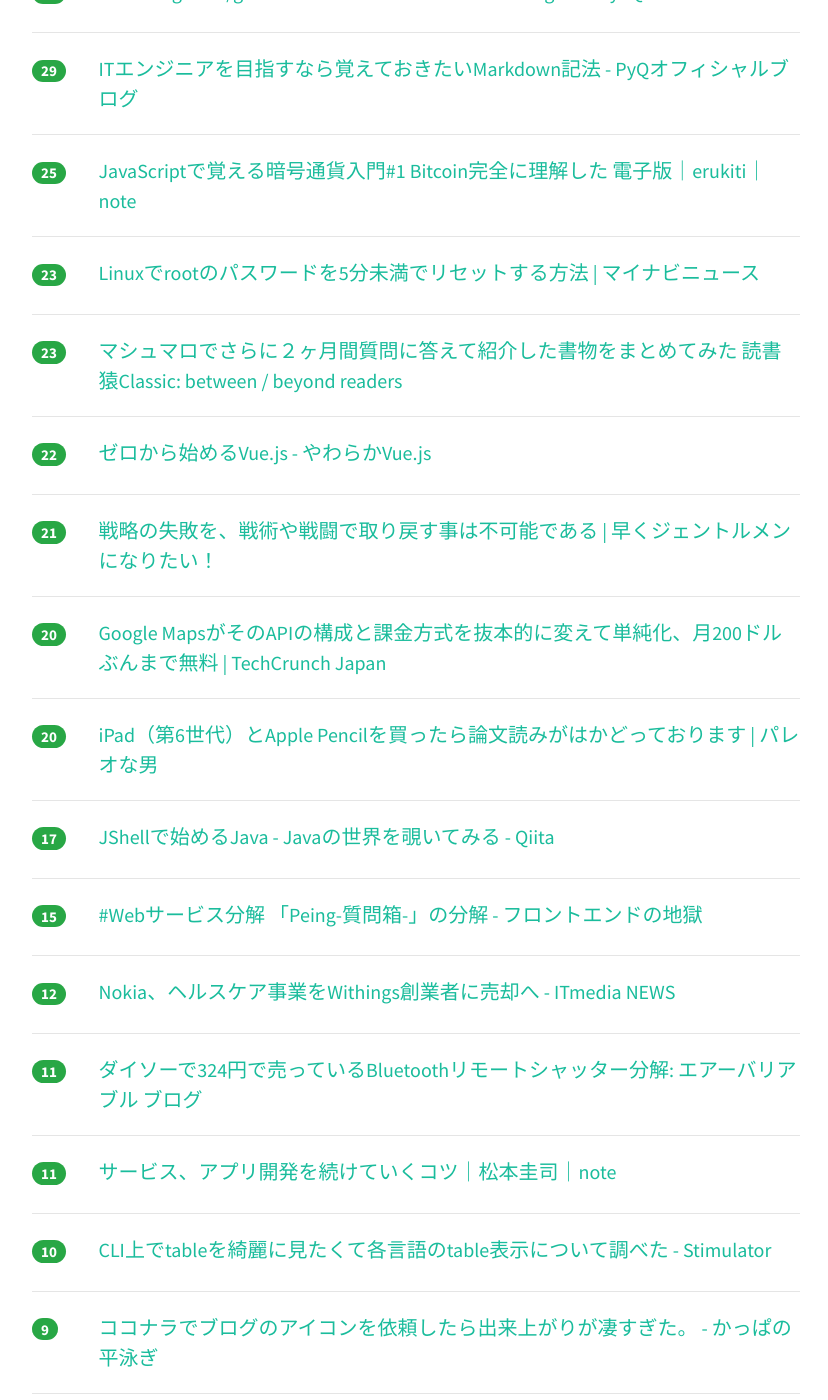
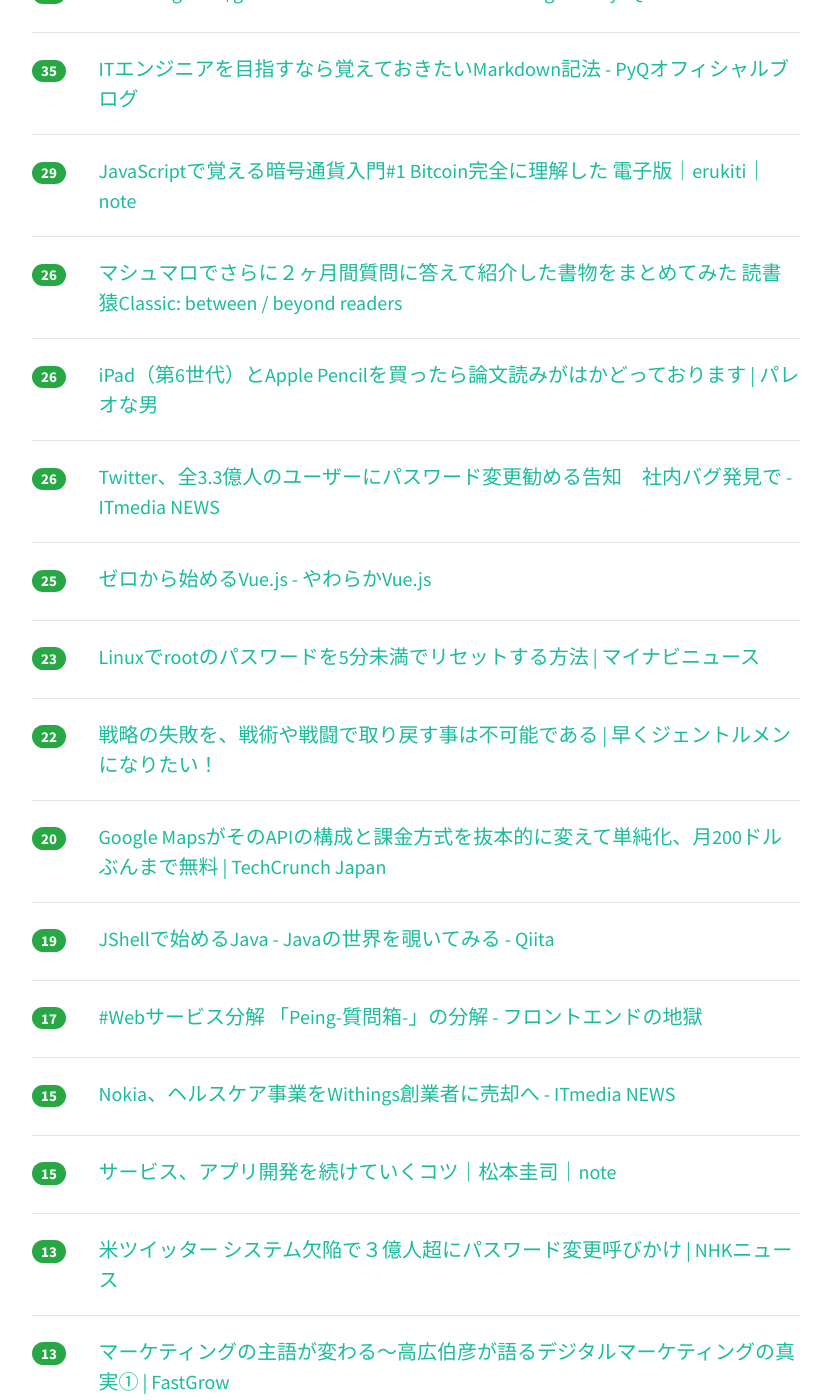
Before and after one commit to yatta47/hatena-matome-site, a Jekyll site: the page built from _posts/2018-05-04-hatena.md, in a window 1280 px wide and 1400 px high, scrolled down 700 px. Shown: the whole window, without its empty margins (224-1052 px from the left). Built offline with Jekyll 4.4.1, drawn with Linux system fonts in a browser that asks for light colours; nearby versions of some CDN libraries; some of the changed text lies outside the part shown.

Commit message:
Updated 2018-05-04

```diff
--- a/_posts/2018-05-04-hatena.md
+++ b/_posts/2018-05-04-hatena.md
@@ -1,39 +1,59 @@
 ---
 layout: post
 title:  "2018-05-04 はてぶIT"
-date:   2018-05-04 10:02:22
+date:   2018-05-04 11:02:44
 tags: [it-hotentry]
 ---
-25 件のデータあり
+28 件のデータあり
 
 <hr><div class="row">
-<div class="col-1"><span class="badge badge-pill badge-success h2">86</span></div>
+<div class="col-1"><span class="badge badge-pill badge-success h2">123</span></div>
+<div class="col-11"><a href='http://ch.nicovideo.jp/nekomimi/blomaga/ar1514125' target='_blank'>けもみみおーこく国営放送の今後について:ねこみみメモ - ブロマガ</a></div>
+</div>
+<hr>
+<div class="row">
+<div class="col-1"><span class="badge badge-pill badge-success h2">110</span></div>
 <div class="col-11"><a href='http://blog.monochromegane.com/blog/2018/05/03/smux/' target='_blank'>Go言語でTCPやソケット通信を多重化，高速化するsmux(ソケットマルチプレクサ)をつくった · THINKING MEGANE</a></div>
 </div>
 <hr>
 <div class="row">
-<div class="col-1"><span class="badge badge-pill badge-success h2">83</span></div>
-<div class="col-11"><a href='http://ch.nicovideo.jp/nekomimi/blomaga/ar1514125' target='_blank'>けもみみおーこく国営放送の今後について:ねこみみメモ - ブロマガ</a></div>
-</div>
-<hr>
-<div class="row">
-<div class="col-1"><span class="badge badge-pill badge-success h2">53</span></div>
+<div class="col-1"><span class="badge badge-pill badge-success h2">59</span></div>
 <div class="col-11"><a href='https://note.mu/iritec/n/nf920dbe0f430' target='_blank'>これを知ってればよかった！20以上のWebサービスを失敗してわかった！サービス開発のツボ｜入江 慎吾 ⚡ サービス開発だけで生きていく｜note</a></div>
 </div>
 <hr>
 <div class="row">
-<div class="col-1"><span class="badge badge-pill badge-success h2">38</span></div>
+<div class="col-1"><span class="badge badge-pill badge-success h2">39</span></div>
 <div class="col-11"><a href='https://github.com/github/gh-ost' target='_blank'>GitHub - github/gh-ost: GitHub's Online Schema Change for MySQL</a></div>
 </div>
 <hr>
 <div class="row">
-<div class="col-1"><span class="badge badge-pill badge-success h2">29</span></div>
+<div class="col-1"><span class="badge badge-pill badge-success h2">35</span></div>
 <div class="col-11"><a href='http://blog.pyq.jp/entry/IT_tips_180502' target='_blank'>ITエンジニアを目指すなら覚えておきたいMarkdown記法 - PyQオフィシャルブログ</a></div>
 </div>
 <hr>
 <div class="row">
+<div class="col-1"><span class="badge badge-pill badge-success h2">29</span></div>
+<div class="col-11"><a href='https://note.mu/erukiti/n/n1177b759eb4c' target='_blank'>JavaScriptで覚える暗号通貨入門#1 Bitcoin完全に理解した 電子版｜erukiti｜note</a></div>
+</div>
+<hr>
+<div class="row">
+<div class="col-1"><span class="badge badge-pill badge-success h2">26</span></div>
+<div class="col-11"><a href='https://readingmonkey.blog.fc2.com/blog-entry-788.html' target='_blank'>マシュマロでさらに２ヶ月間質問に答えて紹介した書物をまとめてみた 読書猿Classic: between / beyond readers</a></div>
+</div>
+<hr>
+<div class="row">
+<div class="col-1"><span class="badge badge-pill badge-success h2">26</span></div>
+<div class="col-11"><a href='https://yuchrszk.blogspot.com/2018/05/ipad6apple-pencil.html' target='_blank'>iPad（第6世代）とApple Pencilを買ったら論文読みがはかどっております | パレオな男</a></div>
+</div>
+<hr>
+<div class="row">
+<div class="col-1"><span class="badge badge-pill badge-success h2">26</span></div>
+<div class="col-11"><a href='http://www.itmedia.co.jp/news/articles/1805/04/news015.html' target='_blank'>Twitter、全3.3億人のユーザーにパスワード変更勧める告知　社内バグ発見で - ITmedia NEWS</a></div>
+</div>
+<hr>
+<div class="row">
 <div class="col-1"><span class="badge badge-pill badge-success h2">25</span></div>
-<div class="col-11"><a href='https://note.mu/erukiti/n/n1177b759eb4c' target='_blank'>JavaScriptで覚える暗号通貨入門#1 Bitcoin完全に理解した 電子版｜erukiti｜note</a></div>
+<div class="col-11"><a href='https://scrapbox.io/vue-yawaraka/%E3%82%BC%E3%83%AD%E3%81%8B%E3%82%89%E5%A7%8B%E3%82%81%E3%82%8BVue.js' target='_blank'>ゼロから始めるVue.js - やわらかVue.js</a></div>
 </div>
 <hr>
 <div class="row">
@@ -42,17 +62,7 @@ tags: [it-hotentry]
 </div>
 <hr>
 <div class="row">
-<div class="col-1"><span class="badge badge-pill badge-success h2">23</span></div>
-<div class="col-11"><a href='https://readingmonkey.blog.fc2.com/blog-entry-788.html' target='_blank'>マシュマロでさらに２ヶ月間質問に答えて紹介した書物をまとめてみた 読書猿Classic: between / beyond readers</a></div>
-</div>
-<hr>
-<div class="row">
 <div class="col-1"><span class="badge badge-pill badge-success h2">22</span></div>
-<div class="col-11"><a href='https://scrapbox.io/vue-yawaraka/%E3%82%BC%E3%83%AD%E3%81%8B%E3%82%89%E5%A7%8B%E3%82%81%E3%82%8BVue.js' target='_blank'>ゼロから始めるVue.js - やわらかVue.js</a></div>
-</div>
-<hr>
-<div class="row">
-<div class="col-1"><span class="badge badge-pill badge-success h2">21</span></div>
 <div class="col-11"><a href='https://non-gentlemen.com/strategy/' target='_blank'>戦略の失敗を、戦術や戦闘で取り戻す事は不可能である | 早くジェントルメンになりたい！</a></div>
 </div>
 <hr>
@@ -62,48 +72,63 @@ tags: [it-hotentry]
 </div>
 <hr>
 <div class="row">
-<div class="col-1"><span class="badge badge-pill badge-success h2">20</span></div>
-<div class="col-11"><a href='https://yuchrszk.blogspot.com/2018/05/ipad6apple-pencil.html' target='_blank'>iPad（第6世代）とApple Pencilを買ったら論文読みがはかどっております | パレオな男</a></div>
+<div class="col-1"><span class="badge badge-pill badge-success h2">19</span></div>
+<div class="col-11"><a href='https://qiita.com/nowokay/items/e0b9c676567134e4a622' target='_blank'>JShellで始めるJava - Javaの世界を覗いてみる - Qiita</a></div>
 </div>
 <hr>
 <div class="row">
 <div class="col-1"><span class="badge badge-pill badge-success h2">17</span></div>
-<div class="col-11"><a href='https://qiita.com/nowokay/items/e0b9c676567134e4a622' target='_blank'>JShellで始めるJava - Javaの世界を覗いてみる - Qiita</a></div>
+<div class="col-11"><a href='https://nabettu.hatenablog.com/entry/disassembly-peing' target='_blank'>#Webサービス分解 「Peing-質問箱-」の分解 - フロントエンドの地獄</a></div>
 </div>
 <hr>
 <div class="row">
 <div class="col-1"><span class="badge badge-pill badge-success h2">15</span></div>
-<div class="col-11"><a href='https://nabettu.hatenablog.com/entry/disassembly-peing' target='_blank'>#Webサービス分解 「Peing-質問箱-」の分解 - フロントエンドの地獄</a></div>
+<div class="col-11"><a href='http://www.itmedia.co.jp/news/articles/1805/03/news013.html' target='_blank'>Nokia、ヘルスケア事業をWithings創業者に売却へ - ITmedia NEWS</a></div>
+</div>
+<hr>
+<div class="row">
+<div class="col-1"><span class="badge badge-pill badge-success h2">15</span></div>
+<div class="col-11"><a href='https://note.mu/keizi666/n/nd7cc9552a4c3' target='_blank'>サービス、アプリ開発を続けていくコツ｜松本圭司｜note</a></div>
+</div>
+<hr>
+<div class="row">
+<div class="col-1"><span class="badge badge-pill badge-success h2">13</span></div>
+<div class="col-11"><a href='https://www3.nhk.or.jp/news/html/20180504/k10011426981000.html' target='_blank'>米ツイッター システム欠陥で３億人超にパスワード変更呼びかけ | NHKニュース</a></div>
+</div>
+<hr>
+<div class="row">
+<div class="col-1"><span class="badge badge-pill badge-success h2">13</span></div>
+<div class="col-11"><a href='https://www.fastgrow.jp/articles/democratization-of-marketing-01' target='_blank'>マーケティングの主語が変わる～高広伯彦が語るデジタルマーケティングの真実① | FastGrow</a></div>
 </div>
 <hr>
 <div class="row">
 <div class="col-1"><span class="badge badge-pill badge-success h2">12</span></div>
-<div class="col-11"><a href='http://www.itmedia.co.jp/news/articles/1805/03/news013.html' target='_blank'>Nokia、ヘルスケア事業をWithings創業者に売却へ - ITmedia NEWS</a></div>
+<div class="col-11"><a href='http://airvariable.asablo.jp/blog/2018/05/02/8842544' target='_blank'>ダイソーで324円で売っているBluetoothリモートシャッター分解: エアーバリアブル ブログ</a></div>
+</div>
+<hr>
+<div class="row">
+<div class="col-1"><span class="badge badge-pill badge-success h2">12</span></div>
+<div class="col-11"><a href='https://japanese.engadget.com/2018/05/03/twitter/' target='_blank'>Twitterがバグでパスワードを平文保存。全利用者に「変更のご検討」を求める - Engadget 日本版</a></div>
 </div>
 <hr>
 <div class="row">
 <div class="col-1"><span class="badge badge-pill badge-success h2">11</span></div>
-<div class="col-11"><a href='http://airvariable.asablo.jp/blog/2018/05/02/8842544' target='_blank'>ダイソーで324円で売っているBluetoothリモートシャッター分解: エアーバリアブル ブログ</a></div>
+<div class="col-11"><a href='http://vaaaaaanquish.hatenablog.com/entry/2018/05/03/231201' target='_blank'>CLI上でtableを綺麗に見たくて各言語のtable表示について調べた - Stimulator</a></div>
 </div>
 <hr>
 <div class="row">
 <div class="col-1"><span class="badge badge-pill badge-success h2">11</span></div>
-<div class="col-11"><a href='https://note.mu/keizi666/n/nd7cc9552a4c3' target='_blank'>サービス、アプリ開発を続けていくコツ｜松本圭司｜note</a></div>
-</div>
-<hr>
-<div class="row">
-<div class="col-1"><span class="badge badge-pill badge-success h2">10</span></div>
-<div class="col-11"><a href='http://vaaaaaanquish.hatenablog.com/entry/2018/05/03/231201' target='_blank'>CLI上でtableを綺麗に見たくて各言語のtable表示について調べた - Stimulator</a></div>
-</div>
-<hr>
-<div class="row">
-<div class="col-1"><span class="badge badge-pill badge-success h2">9</span></div>
 <div class="col-11"><a href='http://www.everythingmatome.com/entry/coconala-blog-icon' target='_blank'>ココナラでブログのアイコンを依頼したら出来上がりが凄すぎた。 - かっぱの平泳ぎ</a></div>
 </div>
 <hr>
 <div class="row">
-<div class="col-1"><span class="badge badge-pill badge-success h2">9</span></div>
+<div class="col-1"><span class="badge badge-pill badge-success h2">11</span></div>
 <div class="col-11"><a href='http://karaage.hatenadiary.jp/entry/2018/05/04/073000' target='_blank'>マイクロフォーサーズの究極の便利ズームレンズ「OLYMPUS M.ZUIKO DIGITAL ED 12-100mm F4.0 IS PRO」が便利過ぎでした - karaage. [からあげ]</a></div>
+</div>
+<hr>
+<div class="row">
+<div class="col-1"><span class="badge badge-pill badge-success h2">11</span></div>
+<div class="col-11"><a href='https://blog.twitter.com/official/en_us/topics/company/2018/keeping-your-account-secure.html' target='_blank'>Keeping your account secure</a></div>
 </div>
 <hr>
 <div class="row">
@@ -112,18 +137,8 @@ tags: [it-hotentry]
 </div>
 <hr>
 <div class="row">
-<div class="col-1"><span class="badge badge-pill badge-success h2">8</span></div>
-<div class="col-11"><a href='http://www.itmedia.co.jp/news/articles/1805/04/news015.html' target='_blank'>Twitter、全3.3億人のユーザーにパスワード変更勧める告知　社内バグ発見で - ITmedia NEWS</a></div>
-</div>
-<hr>
-<div class="row">
 <div class="col-1"><span class="badge badge-pill badge-success h2">6</span></div>
 <div class="col-11"><a href='https://www.playbuzz.com/manjurh10/257f2024-live-watch-arsenal-vs-atletico-madrid-2018-live-stream-free-europa-league-semi-finals-online' target='_blank'>(Live#WATCH) Arsenal vs Atletico Madrid 2018 Live Stream Free Europa League Semi-finals Online | Playbuzz</a></div>
-</div>
-<hr>
-<div class="row">
-<div class="col-1"><span class="badge badge-pill badge-success h2">6</span></div>
-<div class="col-11"><a href='https://blog.twitter.com/official/en_us/topics/company/2018/keeping-your-account-secure.html' target='_blank'>Keeping your account secure</a></div>
 </div>
 <hr>
 <div class="row">
```
